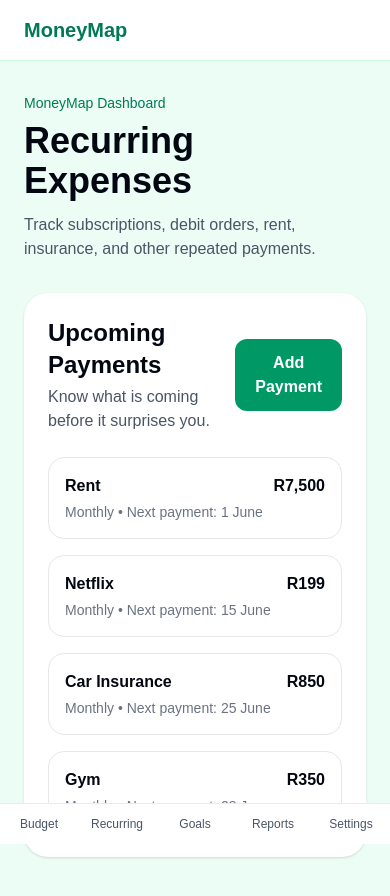
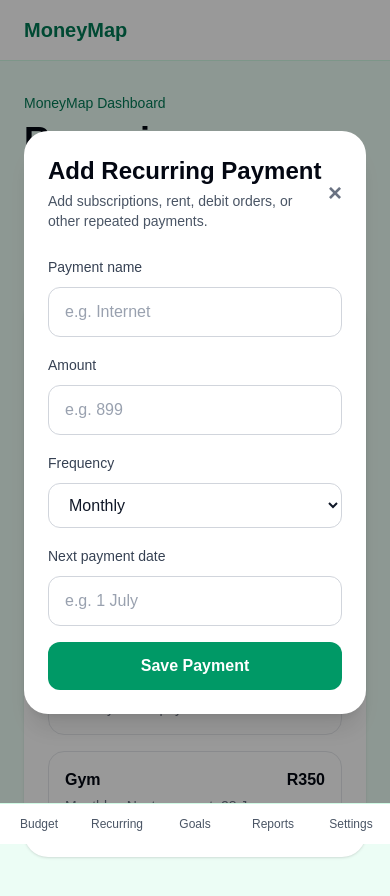
Before and after one commit to tangani/MoneyMap, a Next.js app in the folder frontend/: page /recurring-expenses in a window 390 px wide. Both pictures are taken after a click on the button "Add Payment". Shown: the top 896 px of the page. Built offline with nearby package versions, Linux system fonts and the light colour scheme.

Commit message:
Adding the recurring-expenses page for mobile and web

```diff
--- a/frontend/app/recurring-expenses/page.tsx
+++ b/frontend/app/recurring-expenses/page.tsx
@@ -1,6 +1,16 @@
+"use client";
+
 import AppShell from "@/components/AppShell";
+import { useState } from "react";
 
-const recurringExpenses = [
+type RecurringExpense = {
+    name: string;
+    amount: string;
+    frequency: string;
+    nextDate: string;
+};
+
+const initialRecurringExpenses: RecurringExpense[] = [
     { name: "Rent", amount: "R7,500", frequency: "Monthly", nextDate: "1 June" },
     { name: "Netflix", amount: "R199", frequency: "Monthly", nextDate: "15 June" },
     { name: "Car Insurance", amount: "R850", frequency: "Monthly", nextDate: "25 June" },
@@ -8,12 +18,30 @@
 ];
 
 export default function RecurringExpensesPage() {
+    const [expenses, setExpenses] = useState(initialRecurringExpenses);
+    const [isModalOpen, setIsModalOpen] = useState(false);
+
+    function handleAddPayment(expense: RecurringExpense) {
+        setExpenses((currentExpenses) => [...currentExpenses, expense]);
+        setIsModalOpen(false);
+    }
+
     return (
         <AppShell>
             <section>
                 <PageHeader />
 
-                <UpcomingPayments />
+                <UpcomingPayments
+                    expenses={expenses}
+                    onAddPayment={() => setIsModalOpen(true)}
+                />
+
+                {isModalOpen && (
+                    <AddPaymentModal
+                        onClose={() => setIsModalOpen(false)}
+                        onAddPayment={handleAddPayment}
+                    />
+                )}
             </section>
         </AppShell>
     );
@@ -36,7 +64,13 @@
     );
 }
 
-function UpcomingPayments() {
+function UpcomingPayments({
+                              expenses,
+                              onAddPayment,
+                          }: {
+    expenses: RecurringExpense[];
+    onAddPayment: () => void;
+}) {
     return (
         <section className="mt-8 rounded-3xl bg-white p-6 shadow-sm">
             <div className="mb-6 flex items-center justify-between">
@@ -48,30 +82,27 @@
                     </p>
                 </div>
 
-                <button className="rounded-xl bg-emerald-600 px-5 py-3 font-semibold text-white transition hover:bg-emerald-700">
+                <button
+                    onClick={onAddPayment}
+                    className="rounded-xl bg-emerald-600 px-5 py-3 font-semibold text-white transition hover:bg-emerald-700"
+                >
                     Add Payment
                 </button>
             </div>
 
             <div className="space-y-4">
-                {recurringExpenses.map((expense) => (
-                    <RecurringExpenseItem key={expense.name} expense={expense} />
+                {expenses.map((expense) => (
+                    <RecurringExpenseItem
+                        key={`${expense.name}-${expense.nextDate}`}
+                        expense={expense}
+                    />
                 ))}
             </div>
         </section>
     );
 }
 
-function RecurringExpenseItem({
-                                  expense,
-                              }: {
-    expense: {
-        name: string;
-        amount: string;
-        frequency: string;
-        nextDate: string;
-    };
-}) {
+function RecurringExpenseItem({ expense }: { expense: RecurringExpense }) {
     return (
         <div className="rounded-2xl border border-gray-200 p-4">
             <div className="flex items-center justify-between">
@@ -85,3 +116,151 @@
         </div>
     );
 }
+
+function AddPaymentModal({
+                             onClose,
+                             onAddPayment,
+                         }: {
+    onClose: () => void;
+    onAddPayment: (expense: RecurringExpense) => void;
+}) {
+    const [name, setName] = useState("");
+    const [amount, setAmount] = useState("");
+    const [frequency, setFrequency] = useState("Monthly");
+    const [nextDate, setNextDate] = useState("");
+
+    function handleSubmit(event: React.FormEvent<HTMLFormElement>) {
+        event.preventDefault();
+
+        if (!name || !amount || !frequency || !nextDate) return;
+
+        onAddPayment({
+            name,
+            amount: formatRandAmount(amount),
+            frequency,
+            nextDate,
+        });
+    }
+
+    return (
+        <Modal
+            title="Add Recurring Payment"
+            subtitle="Add subscriptions, rent, debit orders, or other repeated payments."
+            onClose={onClose}
+        >
+            <form onSubmit={handleSubmit} className="space-y-4">
+                <ModalInput
+                    label="Payment name"
+                    value={name}
+                    onChange={setName}
+                    placeholder="e.g. Internet"
+                />
+
+                <ModalInput
+                    label="Amount"
+                    value={amount}
+                    onChange={setAmount}
+                    placeholder="e.g. 899"
+                />
+
+                <div>
+                    <label className="text-sm font-medium text-gray-700">Frequency</label>
+
+                    <select
+                        value={frequency}
+                        onChange={(event) => setFrequency(event.target.value)}
+                        className="mt-2 w-full rounded-xl border border-gray-300 bg-white px-4 py-3 text-gray-900 outline-none transition focus:border-emerald-600 focus:ring-2 focus:ring-emerald-200"
+                    >
+                        <option>Weekly</option>
+                        <option>Monthly</option>
+                        <option>Quarterly</option>
+                        <option>Yearly</option>
+                    </select>
+                </div>
+
+                <ModalInput
+                    label="Next payment date"
+                    value={nextDate}
+                    onChange={setNextDate}
+                    placeholder="e.g. 1 July"
+                />
+
+                <SubmitButton label="Save Payment" />
+            </form>
+        </Modal>
+    );
+}
+
+function Modal({
+                   title,
+                   subtitle,
+                   onClose,
+                   children,
+               }: {
+    title: string;
+    subtitle: string;
+    onClose: () => void;
+    children: React.ReactNode;
+}) {
+    return (
+        <div className="fixed inset-0 z-50 flex items-center justify-center bg-black/40 px-6">
+            <div className="w-full max-w-md rounded-3xl bg-white p-6 shadow-xl">
+                <div className="mb-6 flex items-center justify-between">
+                    <div>
+                        <h2 className="text-2xl font-bold">{title}</h2>
+                        <p className="mt-1 text-sm text-gray-600">{subtitle}</p>
+                    </div>
+
+                    <button
+                        onClick={onClose}
+                        className="text-2xl font-semibold text-gray-500 hover:text-gray-800"
+                    >
+                        ×
+                    </button>
+                </div>
+
+                {children}
+            </div>
+        </div>
+    );
+}
+
+function ModalInput({
+                        label,
+                        value,
+                        onChange,
+                        placeholder,
+                    }: {
+    label: string;
+    value: string;
+    onChange: (value: string) => void;
+    placeholder: string;
+}) {
+    return (
+        <div>
+            <label className="text-sm font-medium text-gray-700">{label}</label>
+
+            <input
+                value={value}
+                onChange={(event) => onChange(event.target.value)}
+                placeholder={placeholder}
+                className="mt-2 w-full rounded-xl border border-gray-300 px-4 py-3 text-gray-900 placeholder:text-gray-400 outline-none transition focus:border-emerald-600 focus:ring-2 focus:ring-emerald-200"
+            />
+        </div>
+    );
+}
+
+function SubmitButton({ label }: { label: string }) {
+    return (
+        <button
+            type="submit"
+            className="w-full rounded-xl bg-emerald-600 px-5 py-3 font-semibold text-white transition hover:bg-emerald-700"
+        >
+            {label}
+        </button>
+    );
+}
+
+function formatRandAmount(value: string) {
+    return value.trim().startsWith("R") ? value.trim() : `R${value.trim()}`;
+}
```
